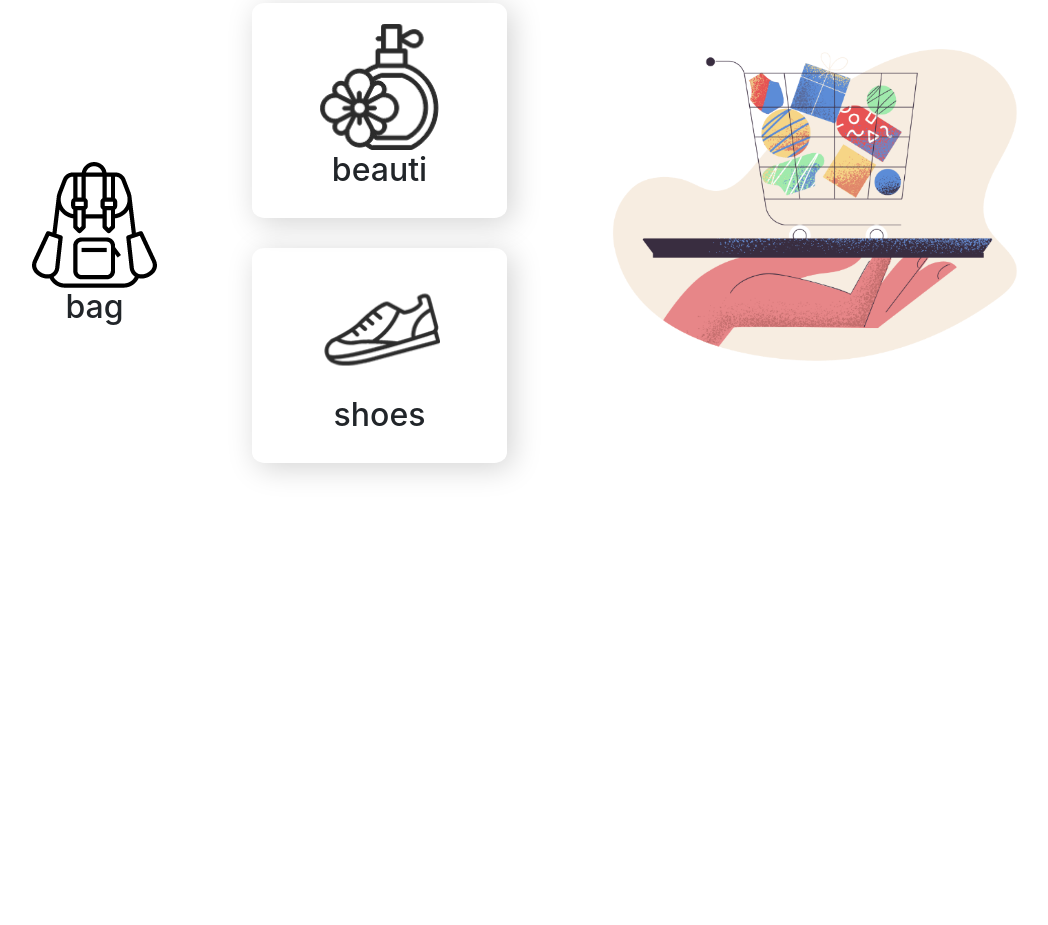
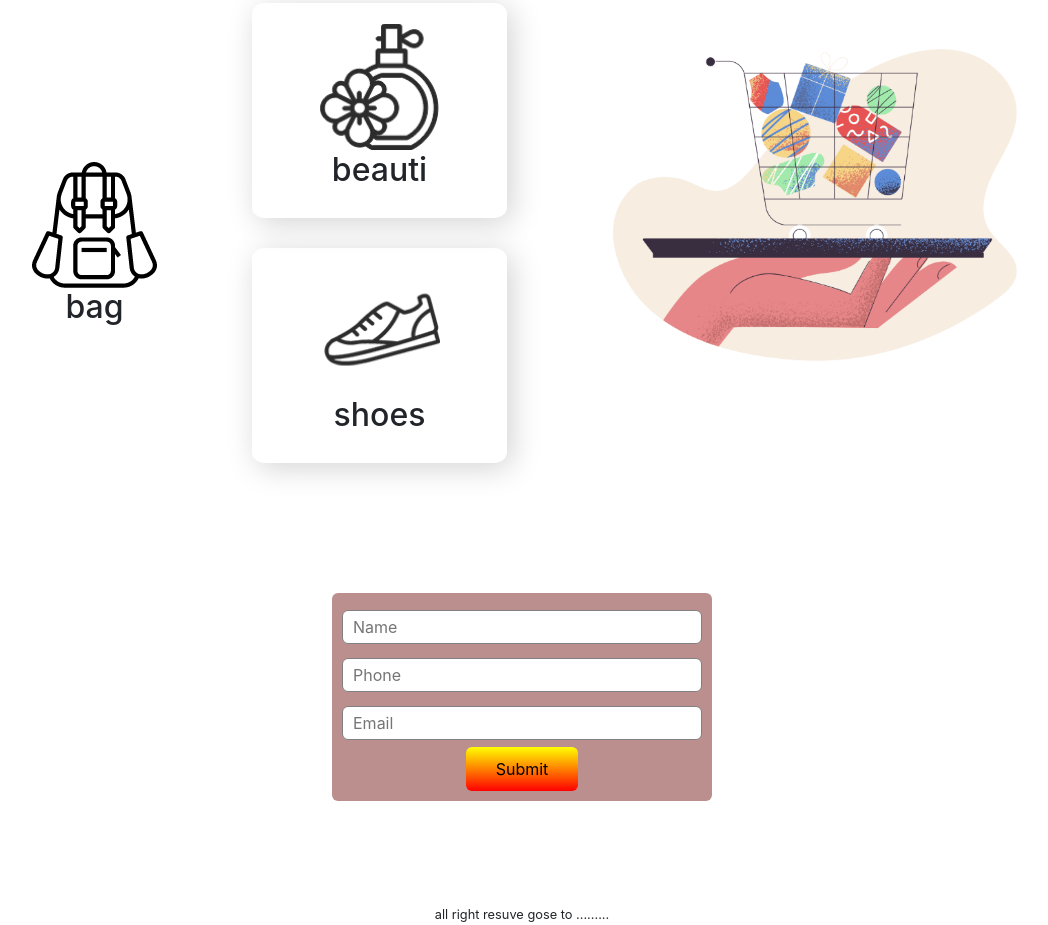
Before and after one commit to mahidhasan96/hot-gadgets, a plain HTML site: page index.html in a window 1280 px wide. Shown: the part 2124-3049 px from the top of the page, without its empty margins (118-1166 px from the left). Before the commit the page ends 2717 px from the top, so only its background shows below. Drawn offline with nearby package versions, Linux system fonts and the light colour scheme.

Commit message:
final adding

```diff
--- a/index.html
+++ b/index.html
@@ -201,7 +201,25 @@
     </div>
 </div>
 
-
+<div class="container" id="Contact Us">
+    <div class="row">
+        <div class="col-md-4"></div>
+        <div style="background: rosybrown; border-radius: 6px; padding: 10px;" class="col-md-4">
+           <div class="form text-center">
+            <input type="text" placeholder="Name">
+            <input type="phone" placeholder="Phone">
+            <input type="emai" placeholder="Email">
+            <button type="submit">Submit</button>
+           </div>
+        </div>
+        <div class="col-md-4"></div>
+    </div>
+</div>
+<div class="container text-center" id="footer-section" >
+    <footer>
+        <small >all right resuve gose to .........</small>
+    </footer>
+</div>
 
     <script src="https://code.jquery.com/jquery-3.4.1.slim.min.js" integrity="sha384-J6qa4849blE2+poT4WnyKhv5vZF5SrPo0iEjwBvKU7imGFAV0wwj1yYfoRSJoZ+n" crossorigin="anonymous"></script>
     <script src="https://cdn.jsdelivr.net/npm/popper.js@1.16.0/dist/umd/popper.min.js" integrity="sha384-Q6E9RHvbIyZFJoft+2mJbHaEWldlvI9IOYy5n3zV9zzTtmI3UksdQRVvoxMfooAo" crossorigin="anonymous"></script>
--- a/style.css
+++ b/style.css
@@ -49,3 +49,26 @@
     margin: auto;
     border-radius: 8px;
 }
+.form input{
+    width: 100%;
+    border: 0px;
+    border: 1px solid gray;
+    padding: 4px 10px;
+    margin: 7px 0px;
+    border-radius: 6px;
+}
+.form button{
+    border: none;
+    padding:10px 30px;
+    background-image: linear-gradient(to top, red , yellow);
+    border-radius: 6px;
+    color: black;
+}
+
+footer{
+    margin-bottom: 0px;
+}
+
+#footer-section{
+    margin-bottom: 0px;
+}
```
